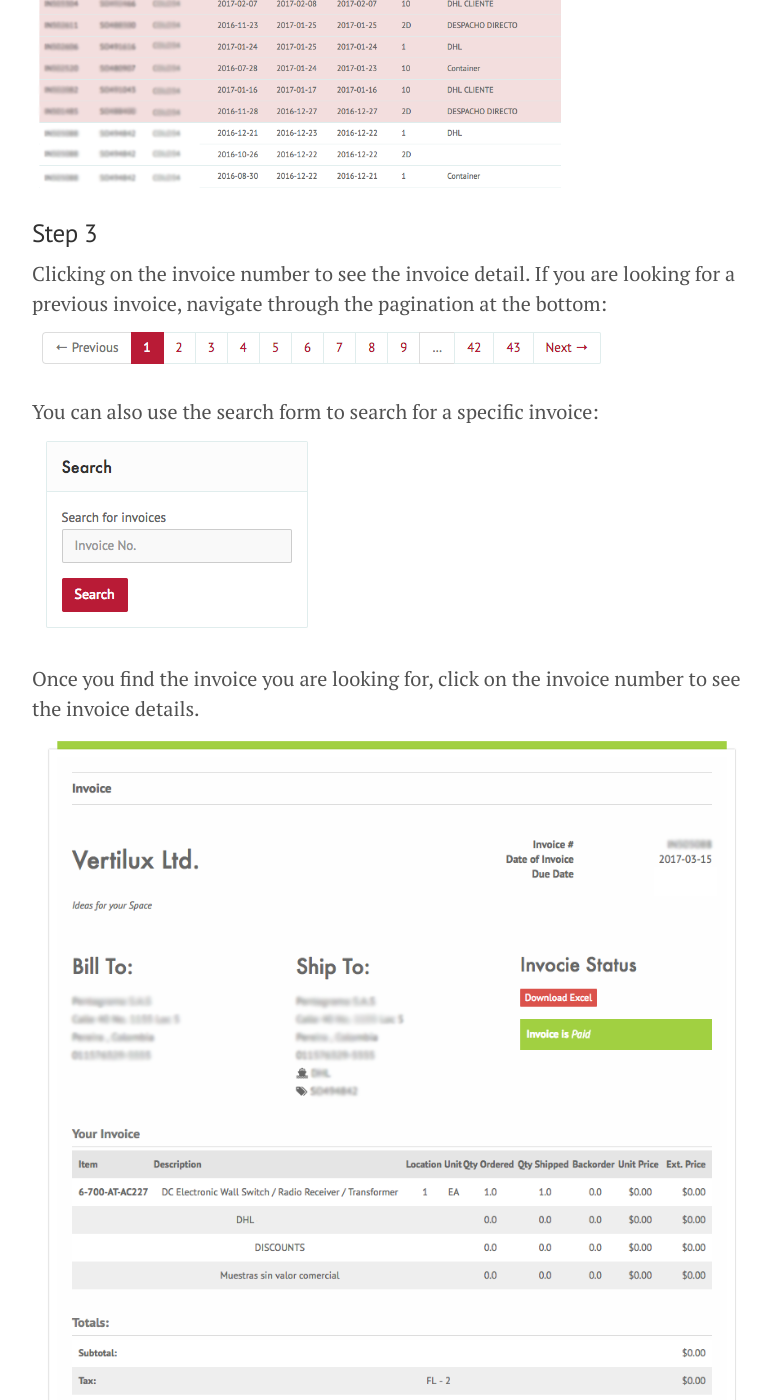
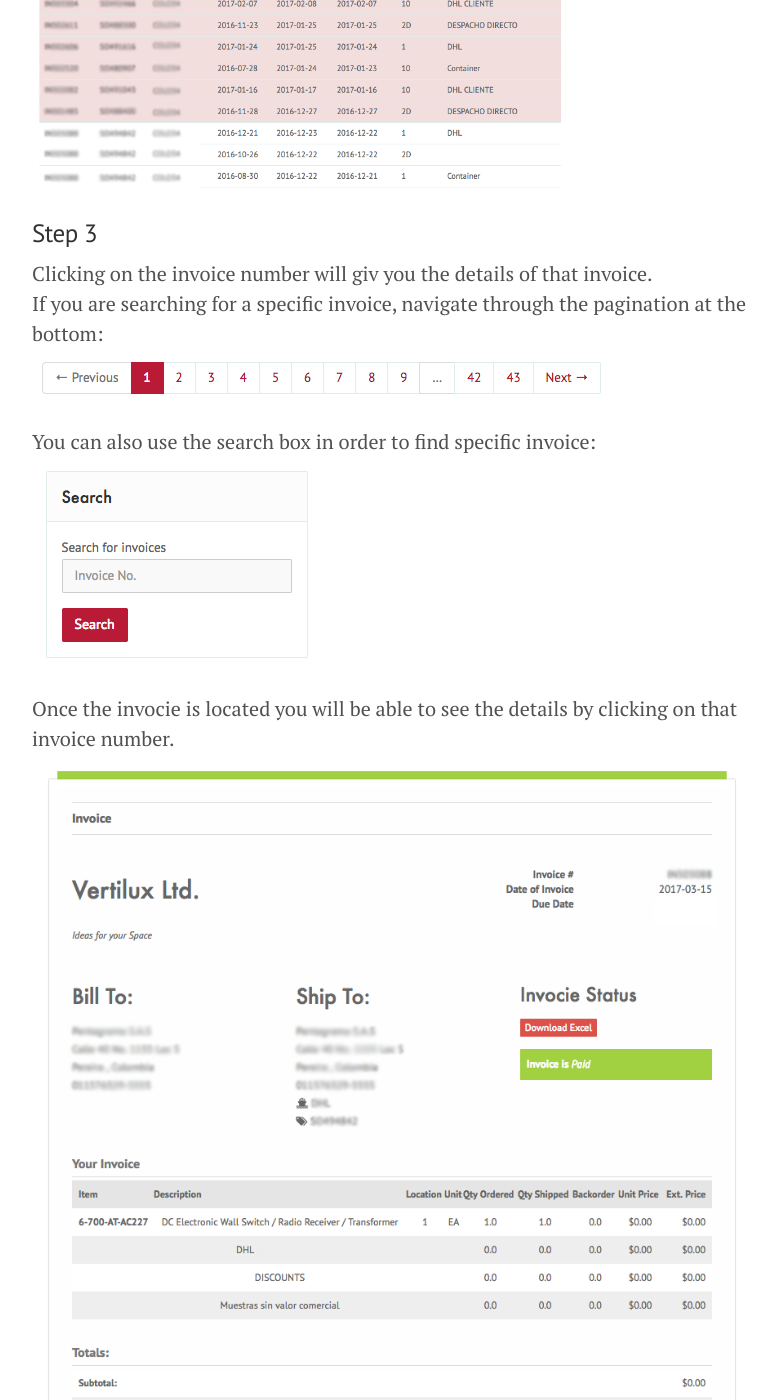
Before and after one commit to Vertilux/vertilux.github.io, a Jekyll site: the page built from _posts/2016-10-31-company-information-and-invoices.md, in a window 1280 px wide and 1400 px high, scrolled down 3022 px. Shown: the whole window, without its empty margins (248-1024 px from the left). Built offline with Jekyll 4.4.1, drawn with Linux system fonts in a browser that asks for light colours; some of the changed text lies outside the part shown.

Commit message:
Update 2016-10-31-company-information-and-invoices.md

```diff
--- a/_posts/2016-10-31-company-information-and-invoices.md
+++ b/_posts/2016-10-31-company-information-and-invoices.md
@@ -39,15 +39,14 @@ Now, you have on the left side a menu specific to your company, with invoices, s
 ![Submit Message](/assets/images/posts/invoices.png)
 
 ### Step 3
-Clicking on the invoice number to see the invoice detail. If you are looking for a
-previous invoice, navigate through the pagination at the bottom:
+Clicking on the invoice number will giv you the details of that invoice.
+If you are searching for a specific invoice, navigate through the pagination at the bottom:
 ![Invoice Pagination](/assets/images/posts/invoice_pagination.png)
 
-You can also use the search form to search for a specific invoice:
+You can also use the search box in order to find specific invoice:
 ![Invoice Search](/assets/images/posts/invoice_search.png)
 
-Once you find the invoice you are looking for, click on the invoice number to see
-the invoice details.
+Once the invocie is located you will be able to see the details by clicking on that invoice number.
 ![Invoice Details](/assets/images/posts/invoice_detail.png)
 
-To download a specific invoice, click on the Download Excel red button.
+To download a specific invoice, click on the Download Excel red rectangle.
```
